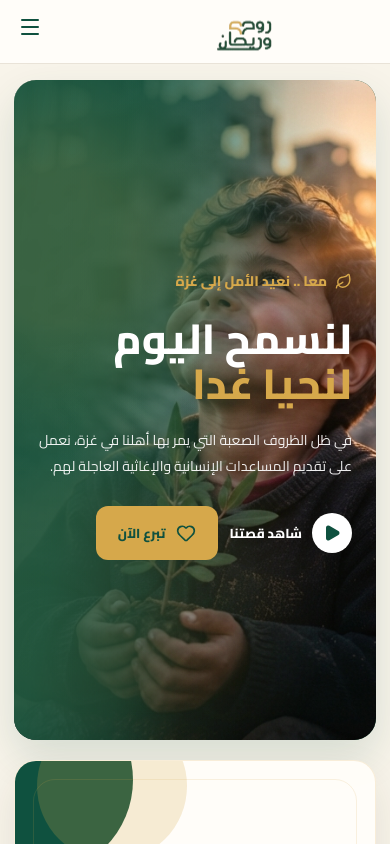
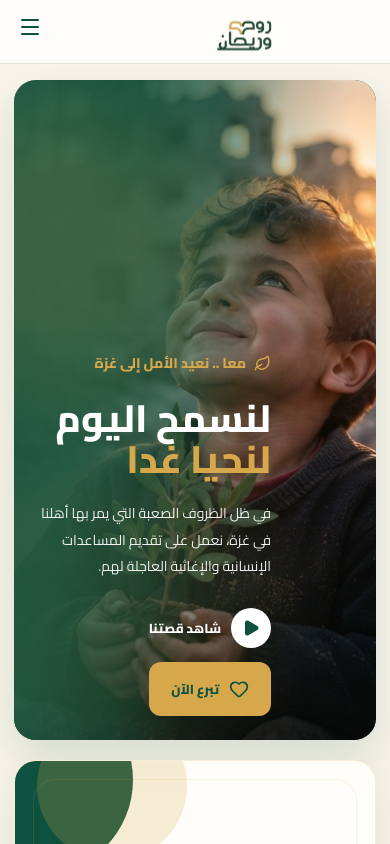
Before and after one commit to reemShorafa/roh-ryhan, a React (Create React App) app: page / in a window 390 px wide. Shown: the top 844 px of the page. Built offline with nearby package versions, Linux system fonts and the light colour scheme; a web font is replaced by a local one.

Commit message:
Update project

```diff
--- a/src/DonationHero.css
+++ b/src/DonationHero.css
@@ -442,18 +442,25 @@
     padding: 16px 14px 34px;
   }
 
+  .donation-hero-main {
+    min-height: 560px;
+  }
+
   .donation-hero-main,
   .donation-hero-donations {
     border-radius: 22px;
   }
 
   .donation-hero-content {
-    width: 100%;
-    padding: 42px 24px 34px;
+    inset: 0 auto 0 0;
+    width: min(76%, 330px);
+    padding: 0 18px 24px 18px;
+    justify-content: flex-end;
+    align-items: flex-start;
   }
 
   .donation-hero-title {
-    font-size: 42px;
+    font-size: 38px;
   }
 
   .donation-hero-description {
```
